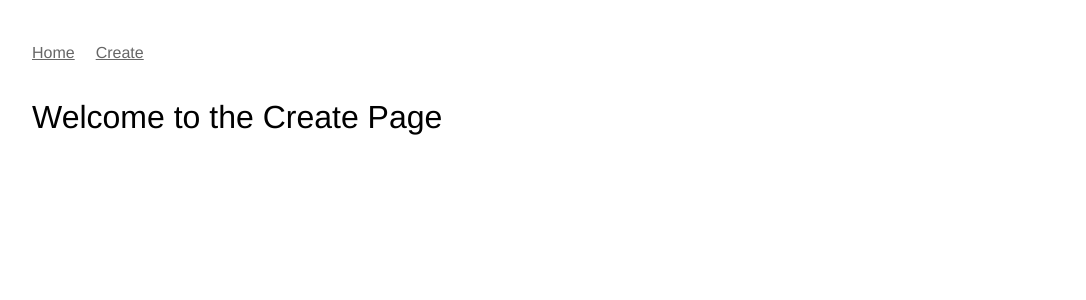
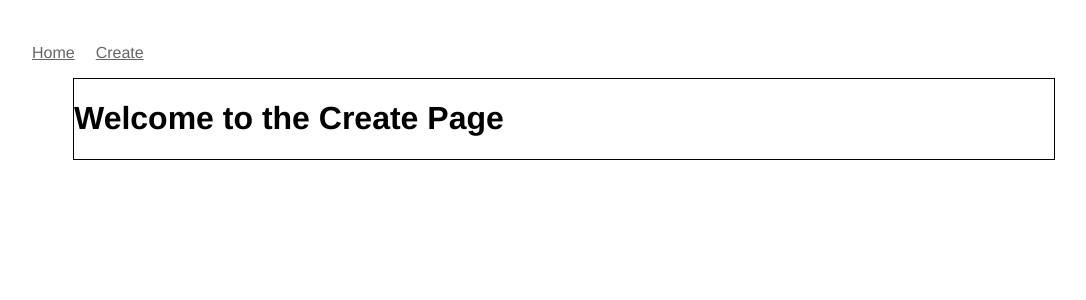
Before and after one commit to dansteren/creative-project-3, a Vue app: page /create in a window 1280 px wide. Shown: the top 300 px of the page, without its empty margins (76-1162 px from the left). Built offline with nearby package versions, Linux system fonts and the light colour scheme.

Commit message:
update create page

```diff
--- a/src/components/Create.vue
+++ b/src/components/Create.vue
@@ -1,12 +1,12 @@
 <template>
-  <div class="hello">
+  <div class="root">
     <h1>Welcome to the Create Page</h1>
   </div>
 </template>
 
 <script>
 export default {
-  name: 'HelloWorld',
+  name: 'Create',
   data() {
     return {
       msg: 'Welcome to Your Vue.js App'
@@ -17,8 +17,9 @@ export default {
 
 <!-- Add "scoped" attribute to limit CSS to this component only -->
 <style scoped>
-h1,
-h2 {
-  font-weight: normal;
+.root {
+  max-width: 980px;
+  margin: 0px auto;
+  border: 1px solid black;
 }
 </style>
```
